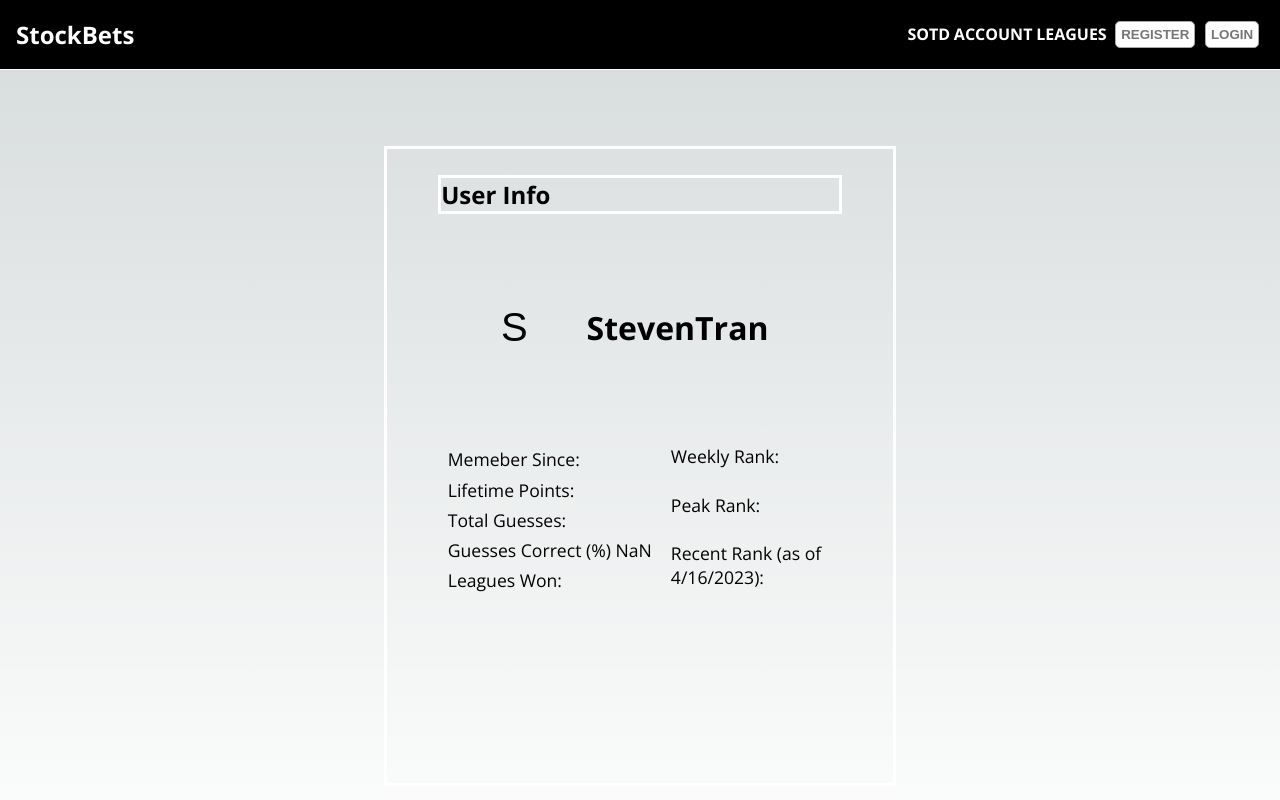
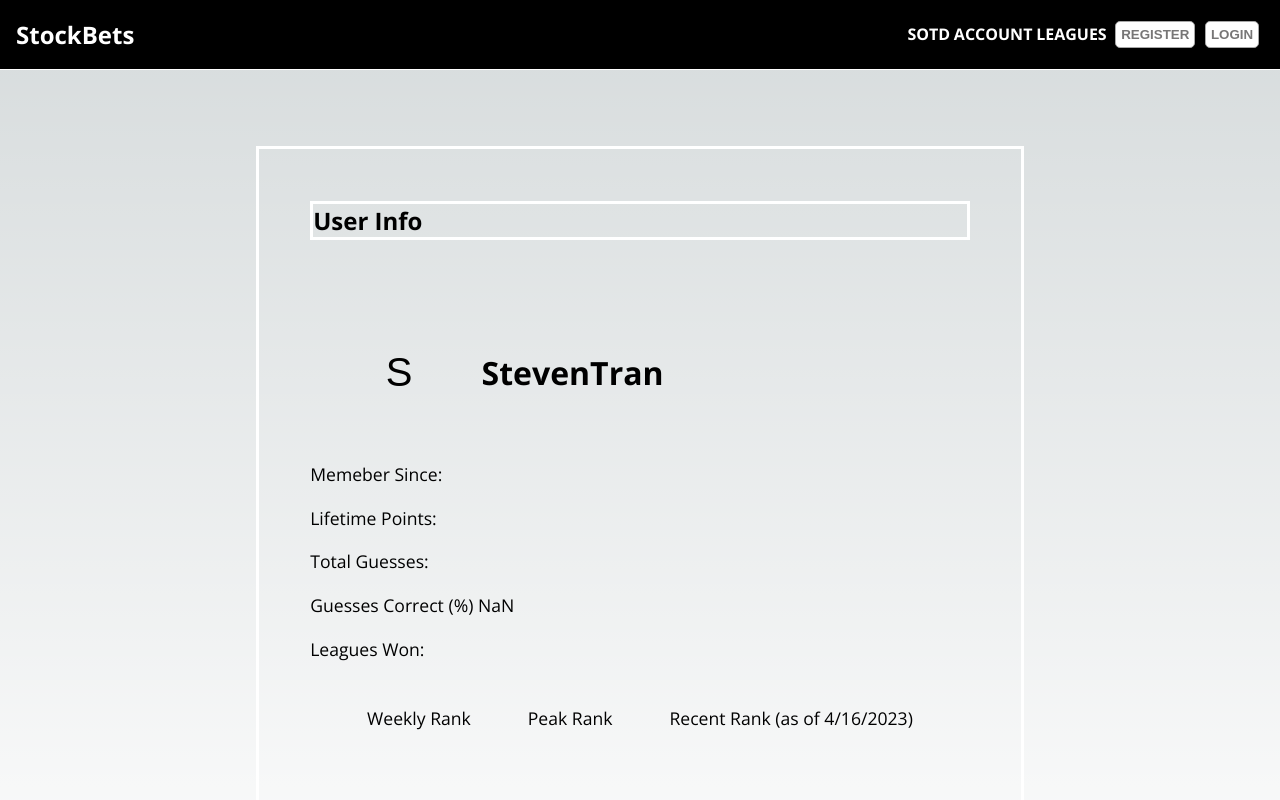
Before and after one commit to Tran-Steven/StockBets, a Next.js app: page /account in a window 1280 px wide. Shown: the top 800 px of the page. Built offline with nearby package versions, Linux system fonts and the light colour scheme.

Commit message:
updated porportions and pg install

```diff
--- a/components/AccountPageContent/AccountContent.tsx
+++ b/components/AccountPageContent/AccountContent.tsx
@@ -68,11 +68,13 @@ export default function AccountContent({Username, MemberSince, LifetimePoints, L
             <li>Guesses Correct (%) {calculateCorrect(TotalGuesses, CorrectGuesses)}</li>
             <li>Leagues Won: {LeaguesWon}</li>
           </ul>
-          <ul className={style.specs}>
-            <li>Weekly Rank: {WeeklyRank}</li>
-            <li>Peak Rank: {PeakRank}</li>
-            <li>Recent Rank (as of {pastWeekRank()}): {RecentRank}</li>
-          </ul>
+            <div className={style.specTest}>
+            <ul className={style.specs}>
+              <li>Weekly Rank {WeeklyRank}</li>
+              <li>Peak Rank {PeakRank}</li>
+              <li>Recent Rank (as of {pastWeekRank()}) {RecentRank}</li>
+            </ul>
+            </div>
           </div>
           {/* <h3>Socials</h3>
           <ul className={style.socials}>
--- a/components/Header/Header.tsx
+++ b/components/Header/Header.tsx
@@ -4,8 +4,8 @@ import Link from "next/link";
 export default function Header() {
   return (
     /**Add media query to create hamburger menu starting at approx 1284width */
+    <>
     <header className={styles.header}>
-      {/* <image src="" alt="StockBets-logo" className="logo"/> */}
       <div className={styles.headerLeftSide}>
         <h2>StockBets</h2>
       </div>
@@ -26,5 +26,6 @@ export default function Header() {
         </div>
       </div>
     </header>
+    </>
   );
 }
--- a/components/LoadingInfoBar/LoadingInfoBar.tsx
+++ b/components/LoadingInfoBar/LoadingInfoBar.tsx
@@ -55,12 +55,9 @@ export default function LoadingInfobar(prop: StockInfo) {
           <Progress />
         </svg>
       <div className={styles.innerBarContent}>
-
-
           <h2>{prop.StockName}</h2>
           <p>Current Price: {prop.CurrentPrice}</p>
           <p>Starting Price: {prop.StartingPrice}</p>
-
      </div>
 
     </div>
--- a/package.json
+++ b/package.json
@@ -22,7 +22,7 @@
     "nest-next": "^10.1.0",
     "next": "13.1.6",
     "pg": "^8.10.0",
-    "pg-promise": "^11.4.2",
+    "pg-promise": "^11.4.3",
     "react": "18.2.0",
     "react-dom": "18.2.0",
     "typescript": "^4.9.5"
--- a/pages/styles/AccountContent.module.css
+++ b/pages/styles/AccountContent.module.css
@@ -21,17 +21,18 @@
 
 .mainContent {
     margin-top: 6%;
-    width: 40vw;
-    height: 80vh;
+    width: 60vw;
+    height: 90vh;
     border: white solid;
-    padding: 2% 4%;
+    padding: 4% 4% 10% 4%;
 }
 
 .listStyle {
     display: flex;
-    align-items: center;
+    align-items: left;
+    flex-direction: column;
     justify-content: space-around;
-    height: 40%;
+    height: 55%;
 }
 
 .socials {
@@ -42,14 +43,14 @@
 
 .specs {
     display: flex;
-    flex-direction: column;
-    justify-content: space-between;
-    height: 62%;
-    width: 40%;
+    flex-direction: row;
+    justify-content: space-evenly;
+    height: 60%;
+    width: 100%;
 }
 
-.lifetimeInfo {
-
+.specTest {
+    margin-top: 6%;
 }
 
 .intial {
--- a/pages/styles/LeaderBoard.module.css
+++ b/pages/styles/LeaderBoard.module.css
@@ -1,8 +1,8 @@
 .parent {
     position: absolute;
     top: 25%;
-    right: 7.5%;
-    width: 20vw;
+    right: 10%;
+    width: 25vw;
     height: 60vh;
     border: 1px white solid;
 }
--- a/pages/styles/StockOfTheDay.module.css
+++ b/pages/styles/StockOfTheDay.module.css
@@ -1,12 +1,12 @@
 .mainContent {
-    width: 70vw;
+    width: 65vw;
     height: 70vh;
     display: flex;
-    justify-content: center;
+    justify-content: baseline;
     align-items: center;
-    margin: auto;
+    margin-right: 80%;
     flex-direction: column;
-    margin-top: 10%;
+    margin-top: 5%;
 }
 
 .buttonOptions {
```
Also changed, not shown: 1 other file (tests, documents, lock files or other folders).
